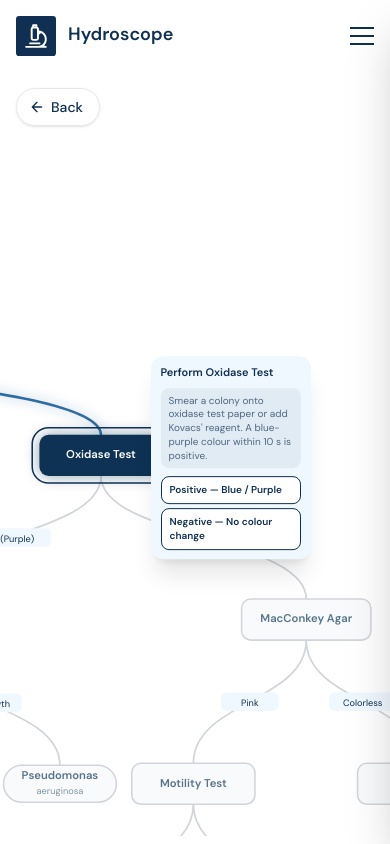
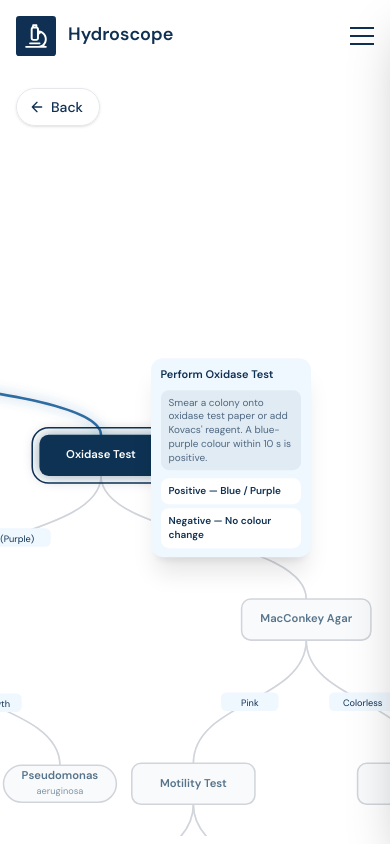
Before and after one commit to Habeba-ehab/Hydroscope, a React (Vite) app: page /analyze/tree in a window 390 px wide. Built offline with nearby package versions, Linux system fonts and the light colour scheme.

Commit message:
remove the border from options on mobile

```diff
--- a/src/components/analyze/StepCard.tsx
+++ b/src/components/analyze/StepCard.tsx
@@ -50,7 +50,7 @@ export default function StepCard({ card, onPick, compact }: Props) {
             <button
               key={opt.edgeId}
               onClick={() => onPick(opt.edgeId, opt.targetNodeId)}
-              className="text-left border bg-white border-navy rounded-lg px-2 py-1.5 hover:bg-navy/20 active:scale-[0.98] transition-all duration-200 cursor-pointer"
+              className="text-left bg-white rounded-lg px-2 py-1.5 hover:bg-navy/20 active:scale-[0.98] transition-all duration-200 cursor-pointer"
             >
               <p className="font-body text-[10px] font-semibold text-navy leading-snug">
                 {opt.label}
```
